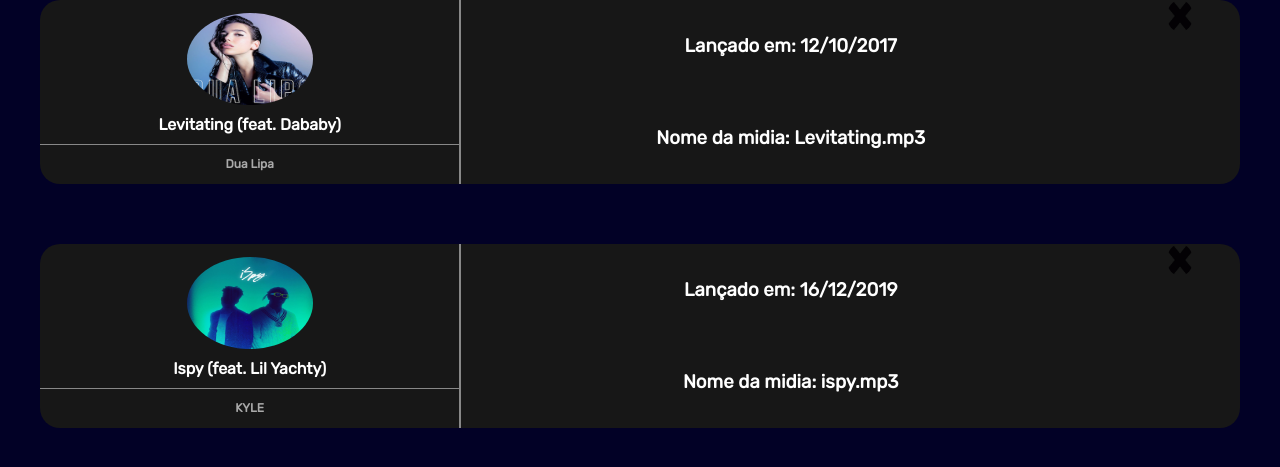
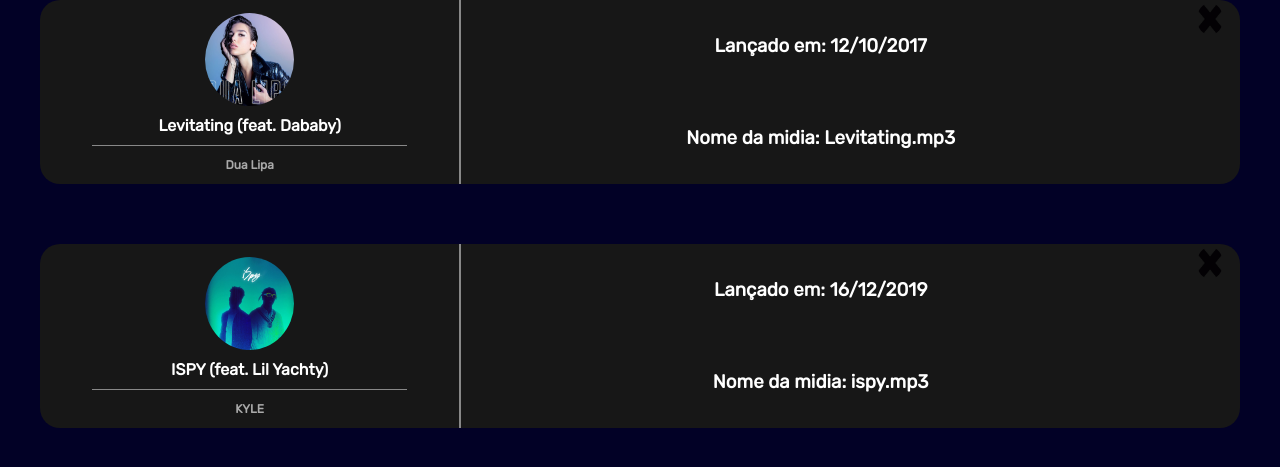
Before and after one commit to gabrielmocellin/Lony, a PHP site: page /admin.php in a window 1280 px wide. Shown: the part 80-547 px from the top of the page. Run offline with PHP 8.4, Linux system fonts and the light colour scheme.

Commit message:
Pequenas alterações (ADMIN PAGE)

```diff
--- a/admin/admin.css
+++ b/admin/admin.css
@@ -103,7 +103,7 @@
 
 /* Edição imagem (info) [parte esquerda] */
 .msc_pesq_img_div{
-    height:50%; width:30%;
+    height:12vh; width:7vw;
     margin-top:3%;
 }
 
@@ -113,14 +113,14 @@
 
 /* Ediçaõ dos textos exibidos (nome musica & artista) [parte esquerda] */
 .msc_pesq_infos_div_left h1{
-    height: 23.5%; width:100%;
+    height: 23.5%; width:75%;
     display:flex;justify-content: center;align-items: center;
     font-size:2vh;
     border-bottom: 1px solid #888888 ;
 }
 
 .msc_pesq_infos_div_left h2{
-    height: 23.5%; width:100%;
+    height: 23.5%; width:75%;
     display:flex;justify-content: center;align-items: center;
     font-size:1.5vh;
     color:#aaaaaa;
@@ -129,7 +129,7 @@
 /* Edição parte do meio (informações detalhadas) [parte da direita] */
 
 .msc_pesq_infos_div_right{
-    width:55%; height:100%;
+    width:60%; height:100%;
 }
 
 .msc_pesq_infos_div_right h3{
@@ -141,10 +141,11 @@
 /* Edição parte de deleção da musica [parte extrema direita] */
 .del_msc_div{
     display:flex; justify-content: center; align-items: flex-start;
-    width:10%; height:100%;
+    width:5%; height:100%;
 }
 
 .del_img{
+    margin: 5%;
     width:2vw; height:4vh;
     border-radius: 100%;
 }
--- a/admin/admin.php
+++ b/admin/admin.php
@@ -38,7 +38,7 @@
                 <div class='msc_pesq_img_div'>
                     <img class='msc_pesq_img' src='midia/ispy.jpg'>
                 </div>
-                <h1>Ispy (feat. Lil Yachty)</h1>
+                <h1>ISPY (feat. Lil Yachty)</h1>
                 <h2>KYLE</h2>
             </div>
             <div class='msc_pesq_infos_div_right'>
@@ -49,6 +49,7 @@
                 <img class='del_img' src='midia/del_icon.png'>
             </div>
         </div>
+
     </main>
 </body>
 </html>
```
